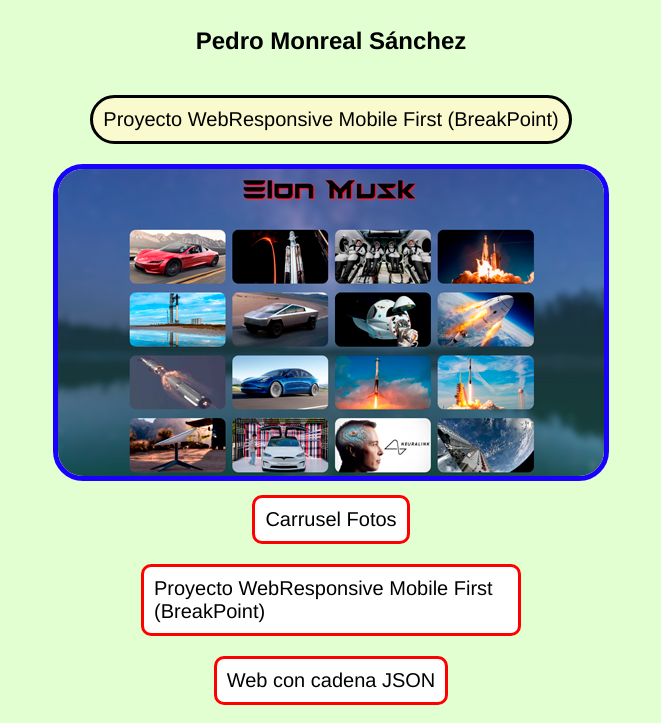
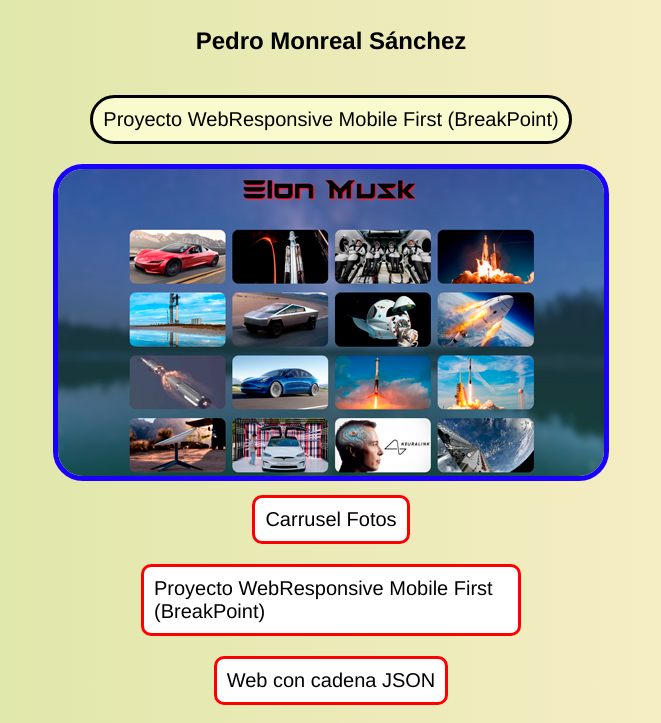
Before and after one commit to PedroMonrealGamer/ServidorWebHTMLEjerciciosPublicosGithub, a plain HTML site: page index.html in a window 1280 px wide. Shown: the part 81-804 px from the top of the page, without its empty margins (309-970 px from the left). Drawn offline with Linux system fonts and the light colour scheme.

Commit message:
Gradient

```diff
--- a/Documentos/INDEX/estilo.css
+++ b/Documentos/INDEX/estilo.css
@@ -3,7 +3,8 @@ body {
     flex-direction: column;
     align-items: center;
     justify-content: center;
-    background-color: rgb(226, 255, 209);
+    background-color: rgb(249, 255, 246);
+    background: linear-gradient(90deg, rgba(162,195,34,0.4318102240896359) 0%, rgba(253,187,45,0.2329306722689075) 100%);
 }
 
 * {
```
